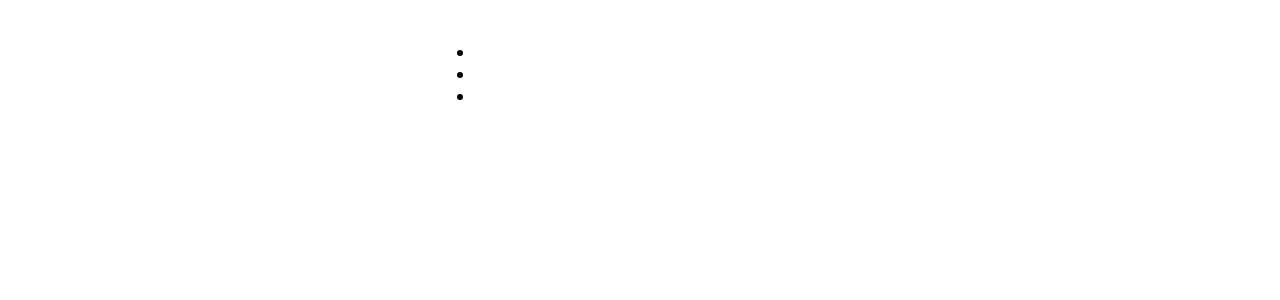
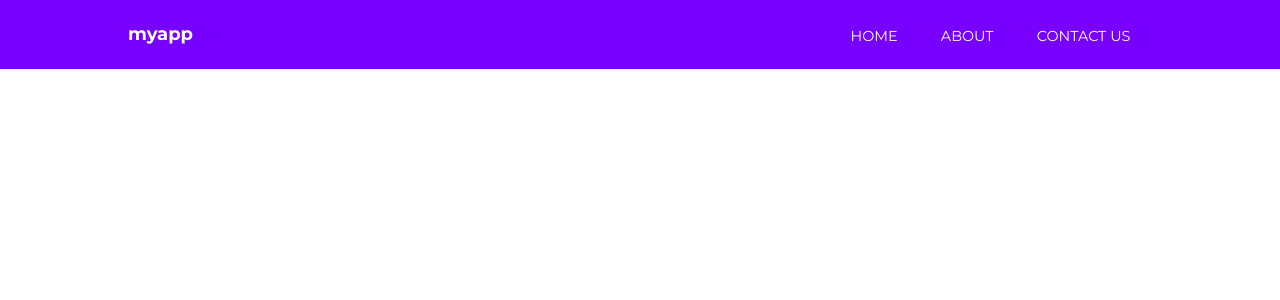
Before and after one commit to AndersonCossul/learning-angular, an Angular app: page / in a window 1280 px wide. Shown: the top 300 px of the page. Built offline with nearby package versions, Linux system fonts and the light colour scheme.

Commit message:
nav style.

```diff
--- a/src/app/nav/nav.component.scss
+++ b/src/app/nav/nav.component.scss
@@ -0,0 +1,30 @@
+header {
+    background: #7700FF;
+
+    .logo {
+        font-weight: bold;
+    }
+
+    nav {
+        justify-self: right;
+
+        ul {
+            list-style-type: none;
+            margin: 0; padding: 0;
+
+            li {
+                float: left;
+
+                a {
+                    padding: 1.5em;
+                    text-transform: uppercase;
+                    font-size: .8em;
+
+                    &:hover {
+                        background: #8E2BFF;
+                    }
+                }
+            }
+        }
+    }
+}
```
